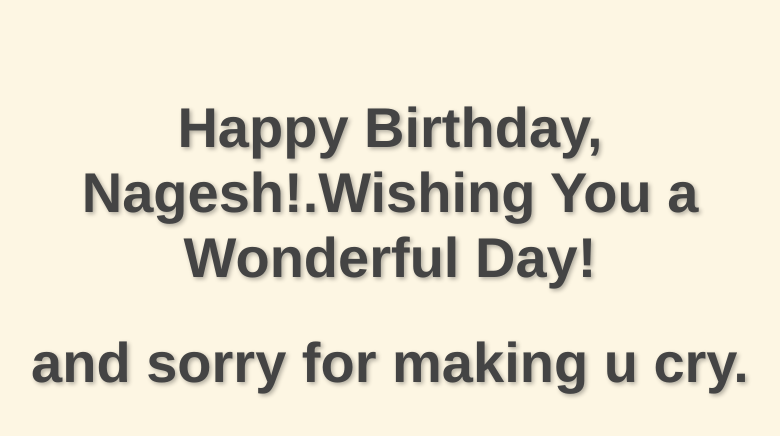
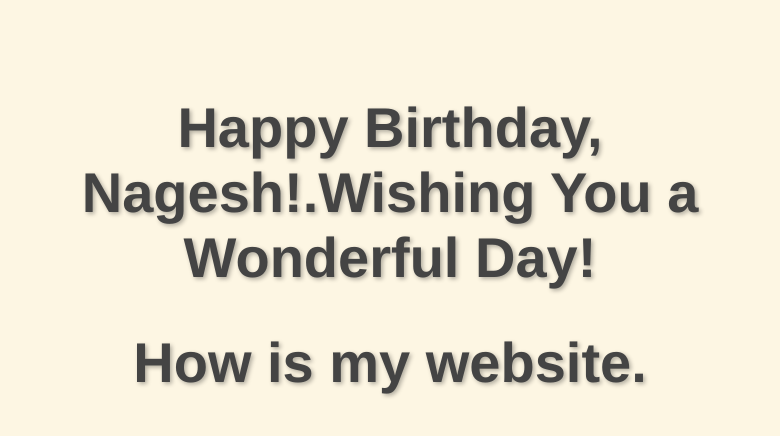
Before and after one commit to tejashreemn130100/knowledgebook, a plain HTML site: page birthday.html in a window 1280 px wide. Shown: the whole page, without its empty margins (250-1030 px from the left). Drawn offline with Linux system fonts and the light colour scheme.

Commit message:
Update birthday.html

```diff
--- a/birthday.html
+++ b/birthday.html
@@ -19,7 +19,7 @@
     <!-- Content container -->
     <div class="birthday-container centered">
         <h1 class="slide-right">Happy Birthday, Nagesh!.Wishing You a Wonderful Day!</h1>
-        <h2 class="slide-left"> and sorry for making u cry.</h2>
+        <h2 class="slide-left"> How is my website.</h2>
 
         <!-- Message box with cleaner formatting -->
         <div class="message-box">
```
